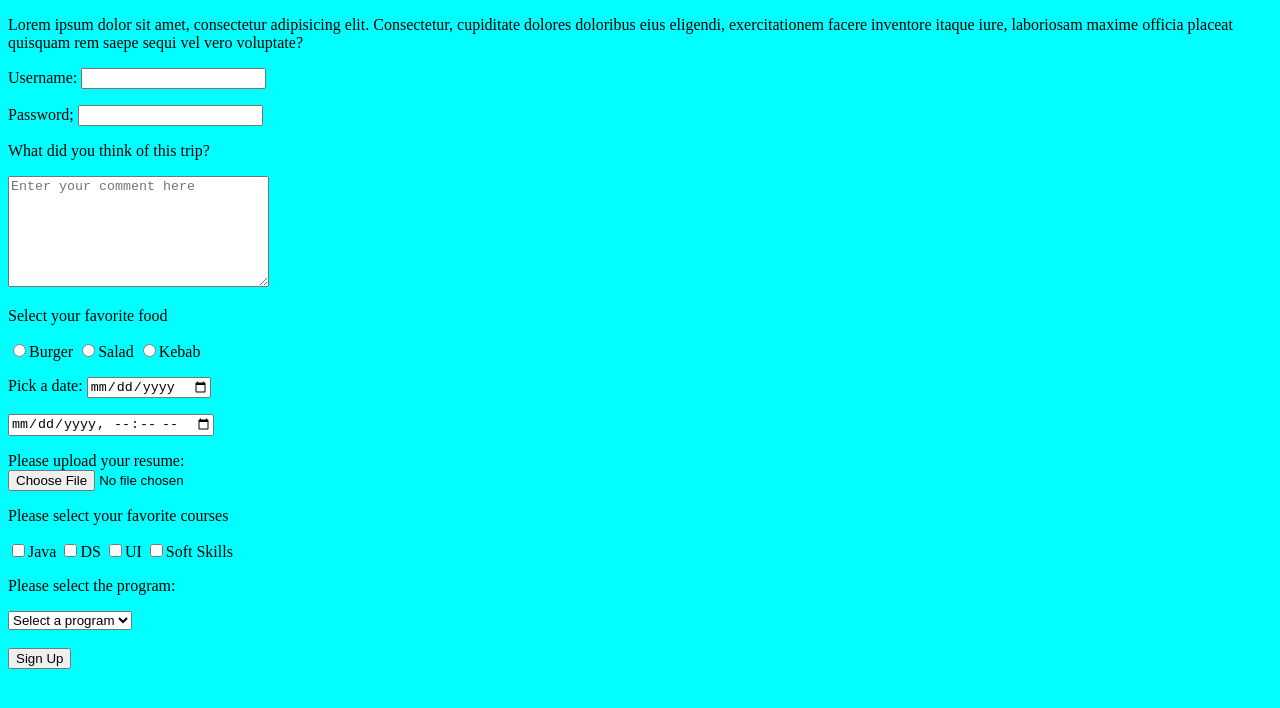
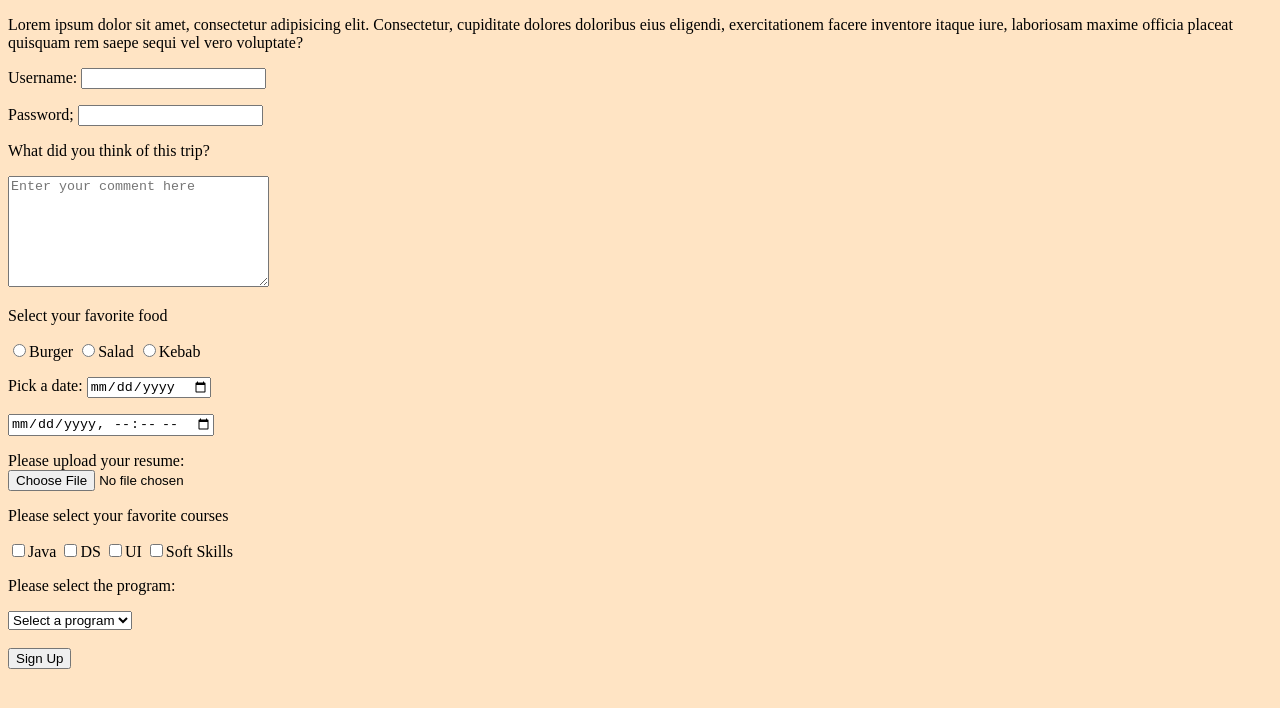
Before and after one commit to MajaStam/UI-Practice, a plain HTML site: page Files/forms.html in a window 1280 px wide. Drawn offline with Linux system fonts and the light colour scheme.

Commit message:
Ui practice

```diff
--- a/Files/forms.html
+++ b/Files/forms.html
@@ -3,13 +3,16 @@
 <head>
     <meta charset="UTF-8">
     <title>Title</title>
+
+  <link rel="stylesheet" href="css/styles.css">
   <style>
     body{
-      background-color: aqua;
+      background-color: cornflowerblue;
     }
   </style>
+
 </head>
-<body>
+<body style="background-color: bisque">
 
 <form>
   <p>Lorem ipsum dolor sit amet, consectetur adipisicing elit.
```
